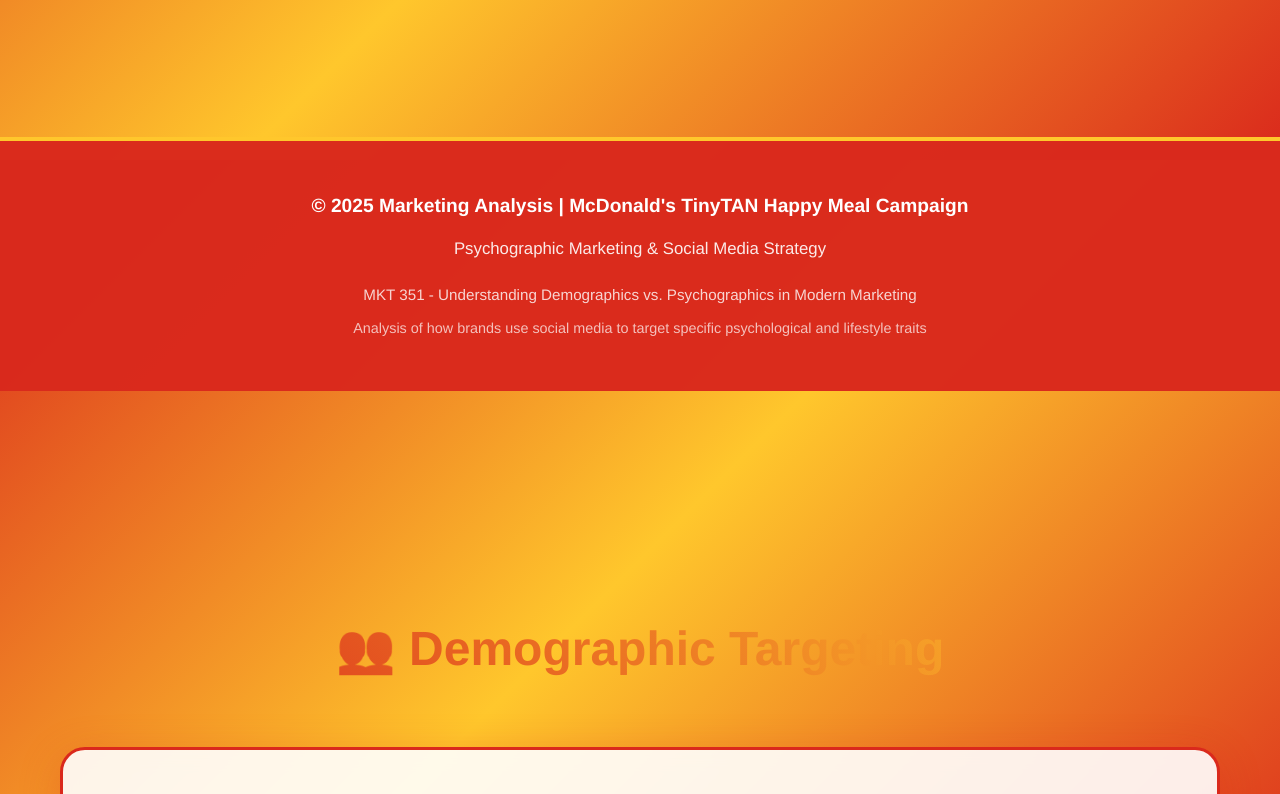
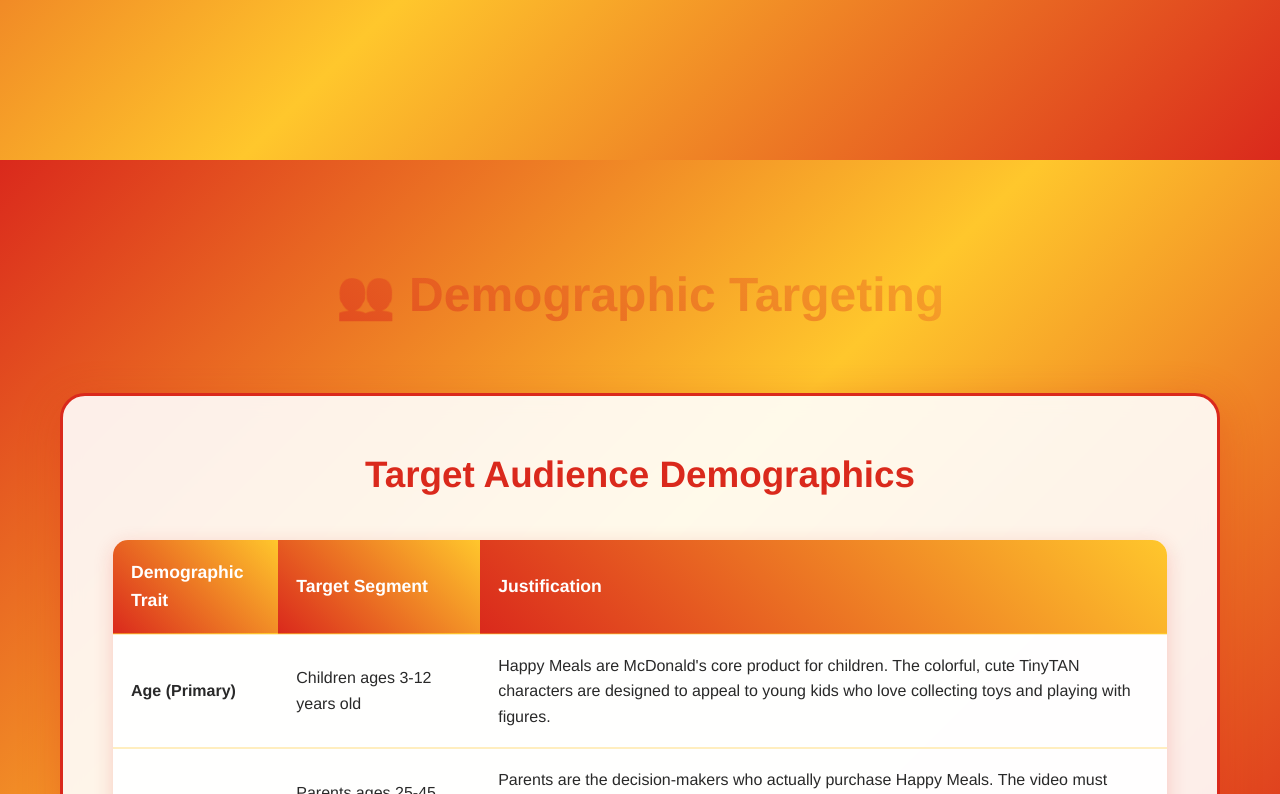
Before and after one commit to kittys201/MKT351, a plain HTML site: page mcdonals.html in a window 1280 px wide. Shown: the part 7840-8634 px from the top of the page. Drawn offline with Linux system fonts and the light colour scheme.

Commit message:
Update mcdonals.html

```diff
--- a/mcdonals.html
+++ b/mcdonals.html
@@ -580,132 +580,7 @@
         </div>
     </section>
 
-    <footer class="footer">
-        <div class="container">
-            <p style="font-size: 1.2rem; font-weight: bold;">&copy; 2025 Marketing Analysis | McDonald's TinyTAN Happy Meal Campaign</p>
-            <p style="margin-top: 15px; opacity: 0.9; font-size: 1.05rem;">Psychographic Marketing & Social Media Strategy</p>
-            <p style="margin-top: 20px; font-size: 0.95rem; opacity: 0.8;">
-                MKT 351 - Understanding Demographics vs. Psychographics in Modern Marketing
-            </p>
-            <p style="margin-top: 10px; font-size: 0.9rem; opacity: 0.7;">
-                Analysis of how brands use social media to target specific psychological and lifestyle traits
-            </p>
-        </div>
-    </footer>
 
-    <script>
-        // Create floating fries animation
-        function createFloatingFry() {
-            const fry = document.createElement('div');
-            fry.classList.add('floating-fry');
-            fry.innerHTML = '🍟';
-            fry.style.left = Math.random() * window.innerWidth + 'px';
-            fry.style.animationDuration = Math.random() * 4 + 6 + 's';
-            fry.style.fontSize = Math.random() * 0.5 + 1.2 + 'em';
-
-            document.body.appendChild(fry);
-
-            setTimeout(() => {
-                fry.remove();
-            }, 10000);
-        }
-
-        // Generate floating fries continuously
-        setInterval(createFloatingFry, 400);
-
-        // Scroll indicator
-        window.addEventListener('scroll', () => {
-            const scrolled = (window.scrollY / (document.documentElement.scrollHeight - window.innerHeight)) * 100;
-            document.getElementById('scroll-indicator').style.width = scrolled + '%';
-        });
-
-        // Smooth scrolling for navigation links
-        document.querySelectorAll('a[href^="#"]').forEach(anchor => {
-            anchor.addEventListener('click', function (e) {
-                e.preventDefault();
-                const target = document.querySelector(this.getAttribute('href'));
-                if (target) {
-                    target.scrollIntoView({
-                        behavior: 'smooth',
-                        block: 'start'
-                    });
-                }
-            });
-        });
-
-        // Add intersection observer for animations
-        const observerOptions = {
-            threshold: 0.15,
-            rootMargin: '0px 0px -100px 0px'
-        };
-
-        const observer = new IntersectionObserver((entries) => {
-            entries.forEach(entry => {
-                if (entry.isIntersecting) {
-                    entry.target.style.opacity = '1';
-                    entry.target.style.transform = 'translateY(0)';
-                }
-            });
-        }, observerOptions);
-
-        // Observe all cards for animations
-        document.querySelectorAll('.campaign-card, .element-card, .question-block').forEach(card => {
-            card.style.opacity = '0';
-            card.style.transform = 'translateY(30px)';
-            card.style.transition = 'all 0.8s ease';
-            observer.observe(card);
-        });
-
-        // Initialize some fries immediately
-        for (let i = 0; i < 20; i++) {
-            setTimeout(createFloatingFry, i * 100);
-        }
-
-        // Add hover effect for video containers
-        document.querySelectorAll('.video-container').forEach(container => {
-            container.addEventListener('mouseenter', () => {
-                container.style.transform = 'scale(1.02)';
-                container.style.transition = 'all 0.3s ease';
-            });
-
-            container.addEventListener('mouseleave', () => {
-                container.style.transform = 'scale(1)';
-            });
-        });
-
-        // Create burger icons that occasionally appear
-        function createBurgerIcon() {
-            const icons = ['🍔', '🍟', '🥤', '😊'];
-            const icon = document.createElement('div');
-            icon.style.position = 'fixed';
-            icon.style.fontSize = '2rem';
-            icon.style.pointerEvents = 'none';
-            icon.style.zIndex = '9998';
-            icon.innerHTML = icons[Math.floor(Math.random() * icons.length)];
-            icon.style.left = Math.random() * window.innerWidth + 'px';
-            icon.style.top = Math.random() * window.innerHeight + 'px';
-            icon.style.opacity = '0';
-            icon.style.transition = 'opacity 0.5s ease';
-
-            document.body.appendChild(icon);
-
-            setTimeout(() => {
-                icon.style.opacity = '0.6';
-            }, 100);
-
-            setTimeout(() => {
-                icon.style.opacity = '0';
-            }, 2000);
-
-            setTimeout(() => {
-                icon.remove();
-            }, 2500);
-        }
-
-        setInterval(createBurgerIcon, 3000);
-    </script>
-</body>
-</html>
 
     <section id="demographics" class="section">
         <div class="container">
```
